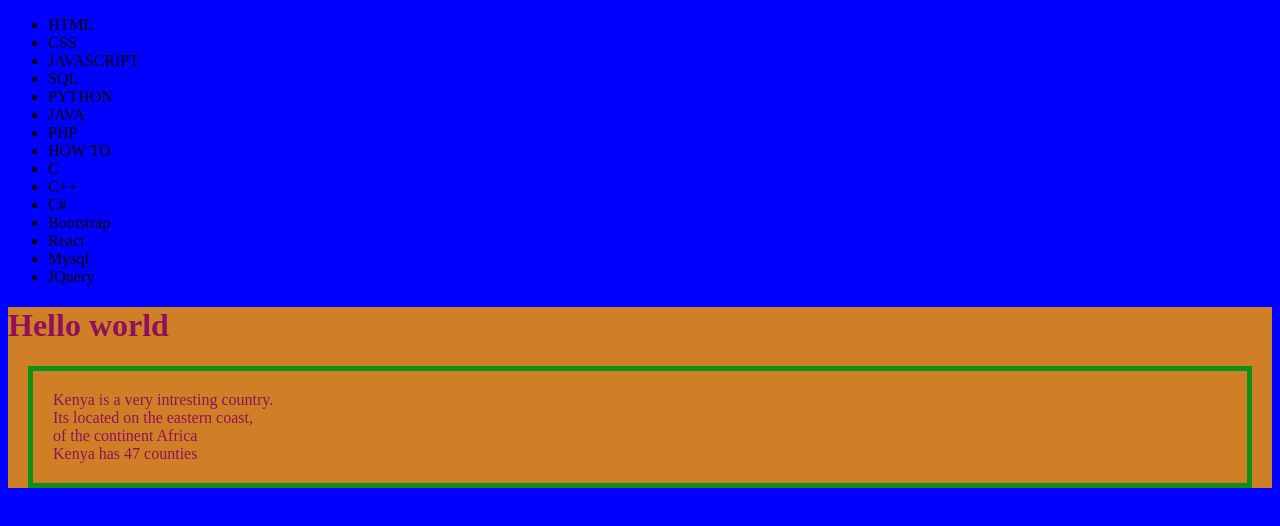
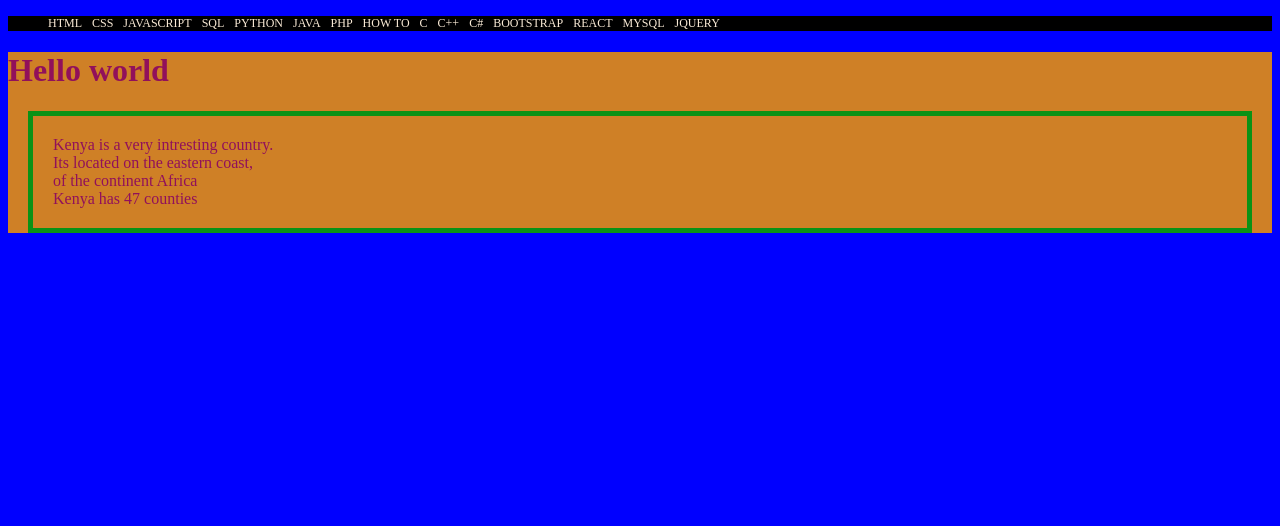
Before and after one commit to Visibwa/Asumu, a plain HTML site: page index.html in a window 1280 px wide. Drawn offline with Linux system fonts and the light colour scheme.

Commit message:
new upload

```diff
--- a/style.css
+++ b/style.css
@@ -8,3 +8,26 @@ p{
     padding: 20px;
     font-size: 25x;
 }
+
+
+.navigation{
+    display: flex;
+    background-color: black;
+    overflow-x: scroll;
+}
+
+.navigation::-webkit-scrollbar{
+    display: none;
+}
+
+.navigation > li {
+    color: antiquewhite;
+    margin-right: 10px;
+    list-style: none;
+    text-wrap: nowrap;
+    text-transform: uppercase;
+    font-size: 12px;
+}
+.navigation > li:hover {
+    background-color: rgb(23, 150, 54);
+}
```
